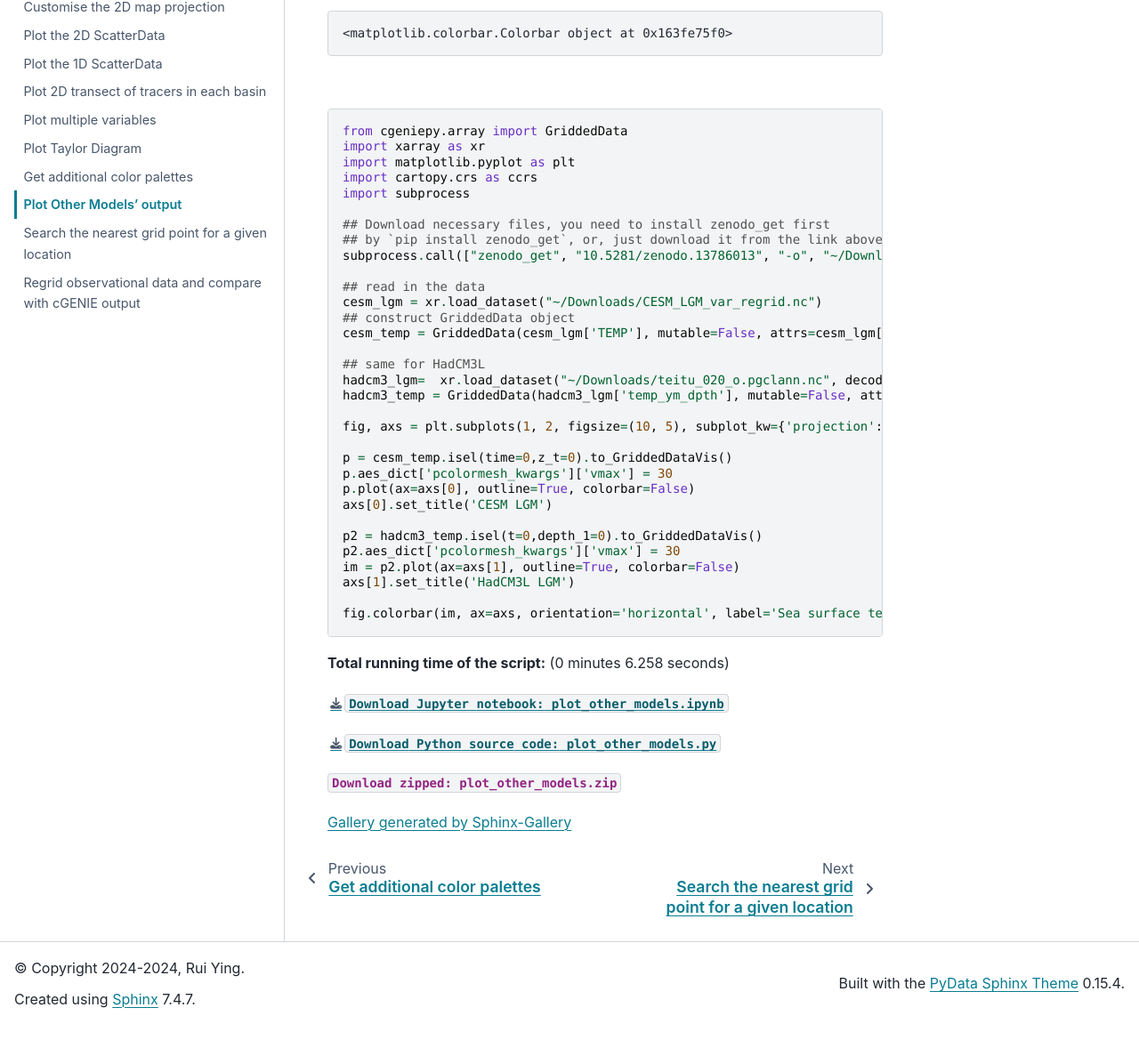
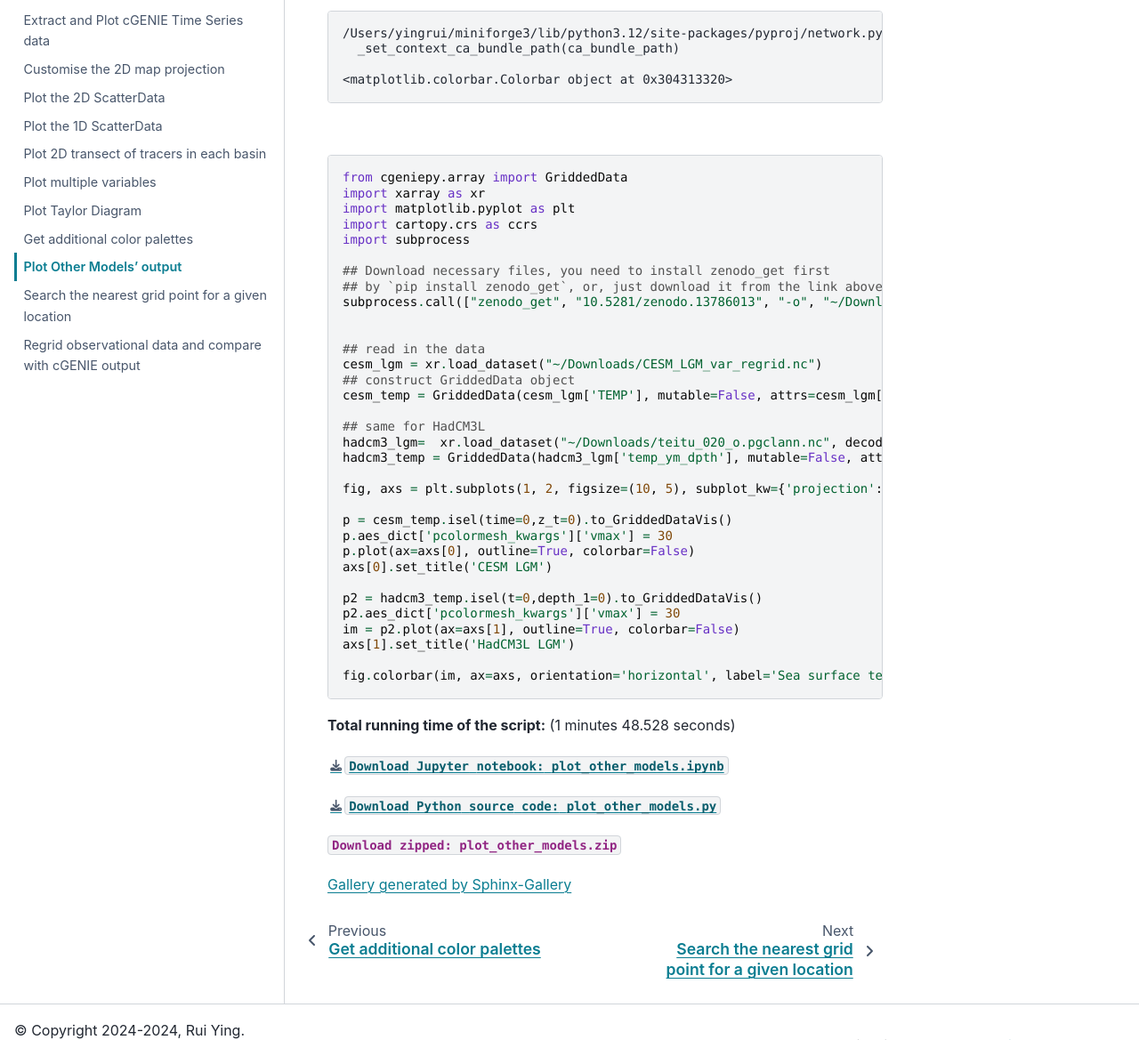
Before and after one commit to ruiying-ocean/cgeniepy, a Sphinx documentation site: the page built from docs/source/auto_examples/plot_other_models.rst, in a window 1280 px wide and 1400 px high, scrolled down 315 px, cut to the strip 231-1400 px from the top of the window. Shown: the whole strip at 89% size. Built offline with Sphinx 7.4.7 and the PyData theme 0.15.4, drawn with Linux system fonts in a browser that asks for light colours; pages that are not in the unit, such as notebooks, are missing from menus.

Commit message:
update doc

```diff
--- a/docs/source/auto_examples/plot_other_models.py
+++ b/docs/source/auto_examples/plot_other_models.py
@@ -15,6 +15,7 @@ import subprocess
 ## Download necessary files, you need to install zenodo_get first
 ## by `pip install zenodo_get`, or, just download it from the link above
 subprocess.call(["zenodo_get", "10.5281/zenodo.13786013", "-o", "~/Downloads/"])
+
 
 ## read in the data
 cesm_lgm = xr.load_dataset("~/Downloads/CESM_LGM_var_regrid.nc")
--- a/docs/source/auto_examples/plot_other_models.rst
+++ b/docs/source/auto_examples/plot_other_models.rst
@@ -39,8 +39,10 @@ You can download them from https://zenodo.org/records/13786014.
 
  .. code-block:: none
 
+    /Users/yingrui/miniforge3/lib/python3.12/site-packages/pyproj/network.py:59: UserWarning: pyproj unable to set PROJ database path.
+      _set_context_ca_bundle_path(ca_bundle_path)
 
-    <matplotlib.colorbar.Colorbar object at 0x163fe75f0>
+    <matplotlib.colorbar.Colorbar object at 0x304313320>
 
 
 
@@ -59,6 +61,7 @@ You can download them from https://zenodo.org/records/13786014.
     ## Download necessary files, you need to install zenodo_get first
     ## by `pip install zenodo_get`, or, just download it from the link above
     subprocess.call(["zenodo_get", "10.5281/zenodo.13786013", "-o", "~/Downloads/"])
+
 
     ## read in the data
     cesm_lgm = xr.load_dataset("~/Downloads/CESM_LGM_var_regrid.nc")
@@ -86,7 +89,7 @@ You can download them from https://zenodo.org/records/13786014.
 
 .. rst-class:: sphx-glr-timing
 
-   **Total running time of the script:** (0 minutes 6.258 seconds)
+   **Total running time of the script:** (1 minutes 48.528 seconds)
 
 
 .. _sphx_glr_download_auto_examples_plot_other_models.py:
```
Also changed, not shown: other parts of docs/source/auto_examples/plot_other_models.rst (+1 -1 lines), docs/source/auto_examples/sg_execution_times.rst (+6 -6 lines), docs/source/auto_examples/images/sphx_glr_plot_other_models_001.png, docs/source/auto_examples/images/thumb/sphx_glr_plot_other_models_thumb.png, docs/source/auto_examples/plot_other_models.ipynb, 4 other files.
